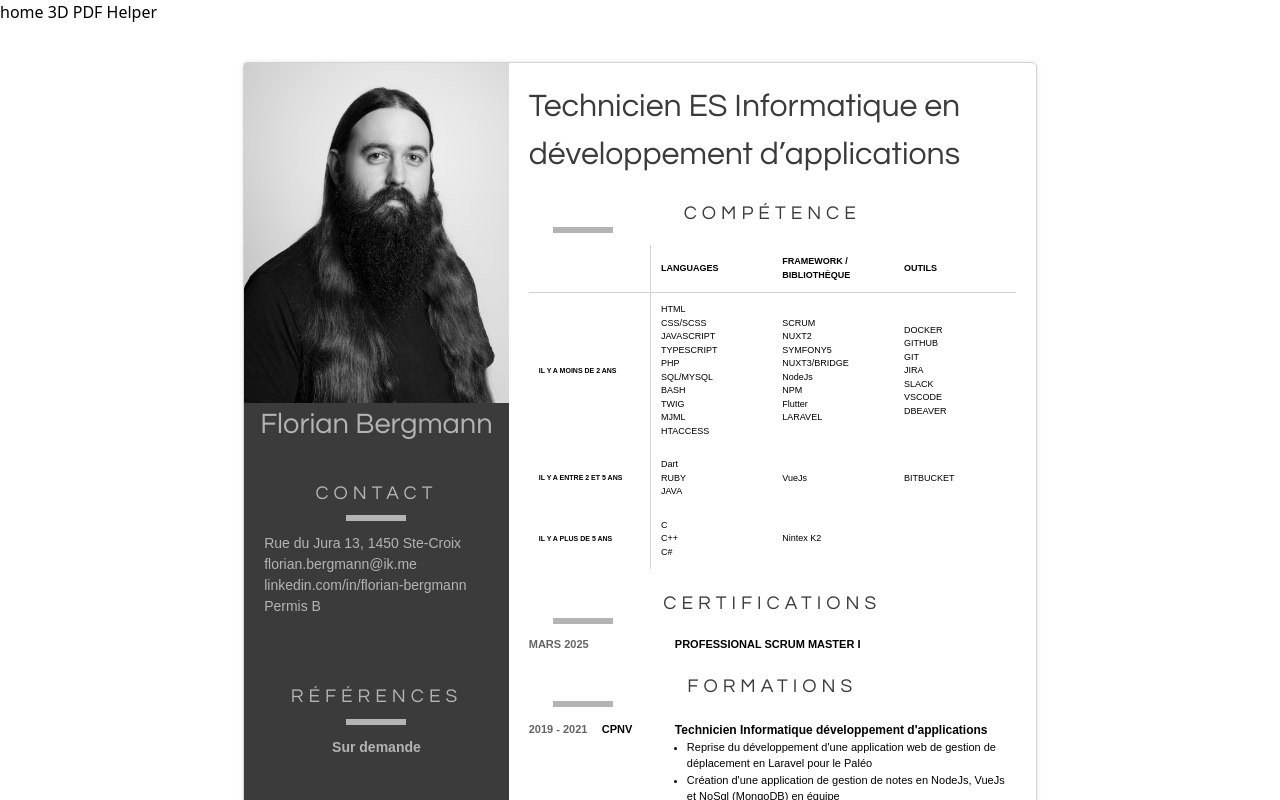
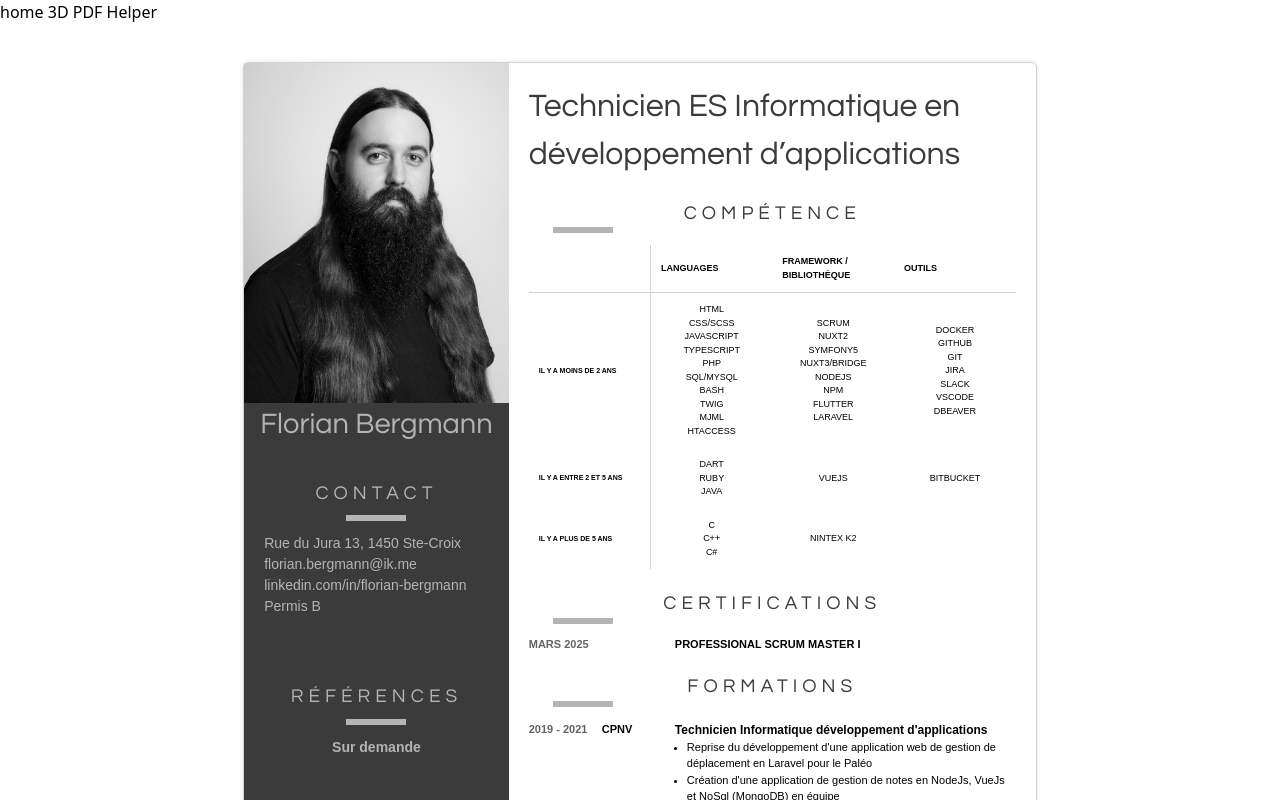
Before and after one commit to BergmannFlorian/eportfolio, a SvelteKit app: page /pdf in a window 1280 px wide. Shown: the top 800 px of the page. Built offline with nearby package versions, Linux system fonts and the light colour scheme; a web font is replaced by a local one.

Commit message:
add bold action on skill

```diff
--- a/src/routes/pdf/first/right/Skills.svelte
+++ b/src/routes/pdf/first/right/Skills.svelte
@@ -25,8 +25,6 @@
     short.setFullYear(short.getFullYear() - MIN);
     const long = new Date();
     long.setFullYear(long.getFullYear() - MAX);
-
-    console.log(29, short, long);
 
     function getType(jobEnd: string): number {
         const date = getDate(jobEnd);
@@ -65,13 +63,45 @@
         });
     }
 
+    function boldSkill(target: EventTarget | null) {
+        if (!target) return;
+        const elem = target as Element;
+        const parent = elem.parentElement;
+        if (!parent) return;
+        if (elem.classList.toggle("font-bold")) {
+            parent.insertBefore(elem, elem.parentElement.firstChild);
+        } else {
+            [...parent.children].forEach((child) => {
+                if (child.classList.contains("font-bold")) {
+                    child.after(elem);
+                }
+            });
+        }
+    }
+
     if (cv && skills) {
         cv.jobs;
         addSkills(cv.jobs);
         addSkills(cv.formations);
     }
 
-    langs.filter((skill) => skill.type === TYPE.top);
+    const content = {
+        row: [
+            {
+                title: `Il y a moins de ${MIN} an${MIN > 1 ? "s" : ""}`,
+                type: TYPE.top,
+            },
+            {
+                title: `Il y a entre ${MIN} et ${MAX} an${MAX > 1 ? "s" : ""}`,
+                type: TYPE.mid,
+            },
+            {
+                title: `Il y a plus de ${MAX} an${MAX > 1 ? "s" : ""}`,
+                type: TYPE.bottom,
+            },
+        ],
+        col: [langs, libs, tools],
+    };
 </script>
 
 <table class="w-full border-solid text-[9px] font-teachers">
@@ -84,66 +114,25 @@
         </tr>
     </thead>
     <tbody>
+        {#each content.row as row}
             <tr>
                 <td class="text-[7px] font-bold border-r t-border">
-                {`Il y a moins de ${MIN} an${MIN > 1 ? "s" : ""}`.toUpperCase()}
+                    {row.title.toUpperCase()}
                 </td>
+                {#each content.col as col}
                     <td>
-                {#each langs.filter((skill) => skill.type === TYPE.top) as skill}
-                    <div>{skill.name}</div>
+                        {#each col.filter((skill) => skill.type === row.type) as skill}
+                            <button
+                                class="w-full"
+                                onclick={(event) => boldSkill(event.target)}
+                            >
+                                {skill.name.toUpperCase()}
+                            </button>
                         {/each}
                     </td>
-            <td>
-                {#each libs.filter((skill) => skill.type === TYPE.top) as skill}
-                    <div>{skill.name}</div>
                 {/each}
-            </td>
-            <td>
-                {#each tools.filter((skill) => skill.type === TYPE.top) as skill}
-                    <div>{skill.name}</div>
+            </tr>
         {/each}
-            </td>
-        </tr>
-        <tr>
-            <td class="text-[7px] font-bold border-r t-border">
-                {`Il y a entre ${MIN} et ${MAX} an${MAX > 1 ? "s" : ""}`.toUpperCase()}
-            </td>
-            <td>
-                {#each langs.filter((skill) => skill.type === TYPE.mid) as skill}
-                    <div>{skill.name}</div>
-                {/each}
-            </td>
-            <td>
-                {#each libs.filter((skill) => skill.type === TYPE.mid) as skill}
-                    <div>{skill.name}</div>
-                {/each}
-            </td>
-            <td>
-                {#each tools.filter((skill) => skill.type === TYPE.mid) as skill}
-                    <div>{skill.name}</div>
-                {/each}
-            </td>
-        </tr>
-        <tr>
-            <td class="text-[7px] font-bold border-r t-border">
-                {`Il y a plus de ${MAX} an${MAX > 1 ? "s" : ""}`.toUpperCase()}
-            </td>
-            <td>
-                {#each langs.filter((skill) => skill.type === TYPE.bottom) as skill}
-                    <div>{skill.name}</div>
-                {/each}
-            </td>
-            <td>
-                {#each libs.filter((skill) => skill.type === TYPE.bottom) as skill}
-                    <div>{skill.name}</div>
-                {/each}
-            </td>
-            <td>
-                {#each tools.filter((skill) => skill.type === TYPE.bottom) as skill}
-                    <div>{skill.name}</div>
-                {/each}</td
-            >
-        </tr>
     </tbody>
 </table>
 
```
Lines whose indentation alone changed are shown as unchanged.
